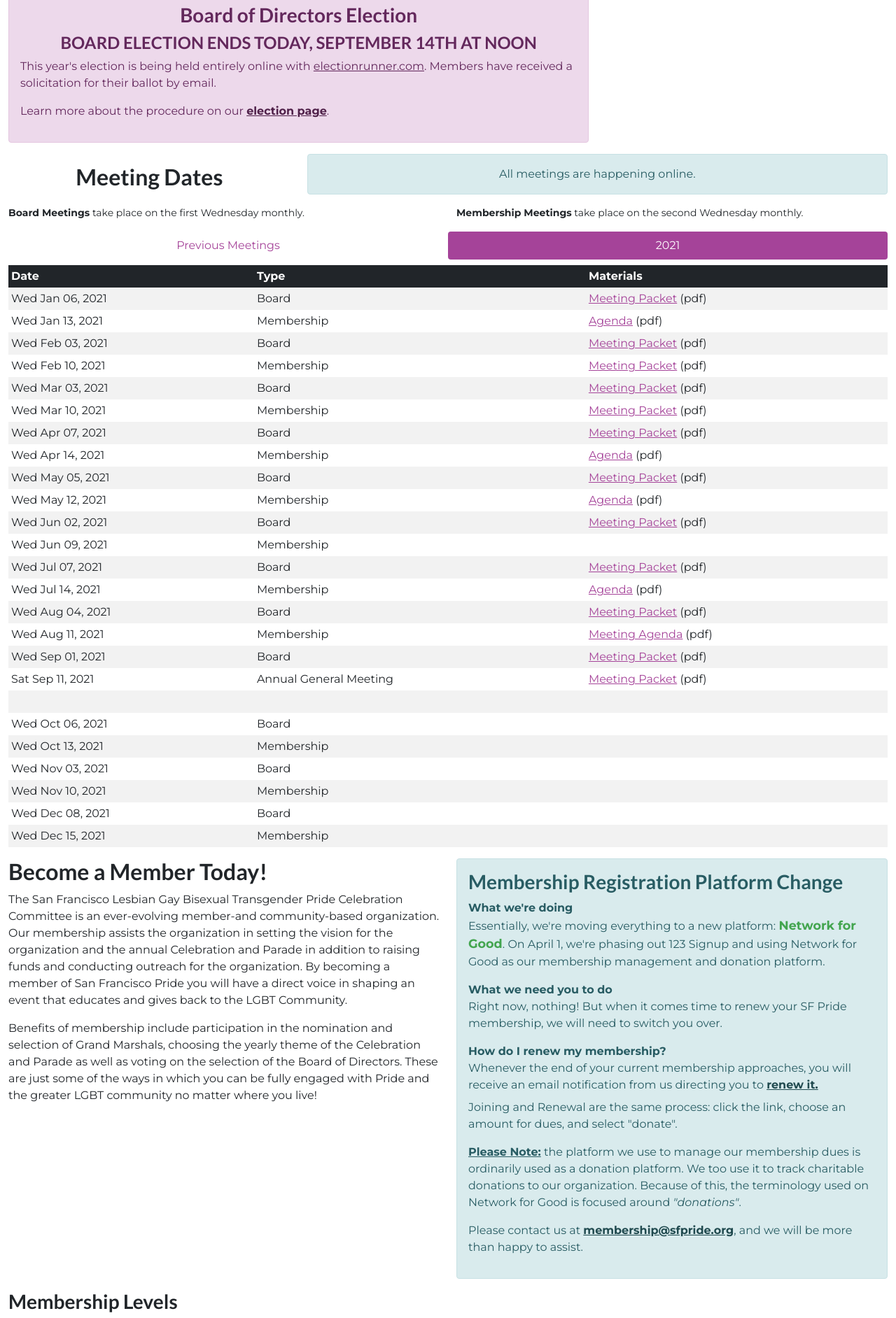
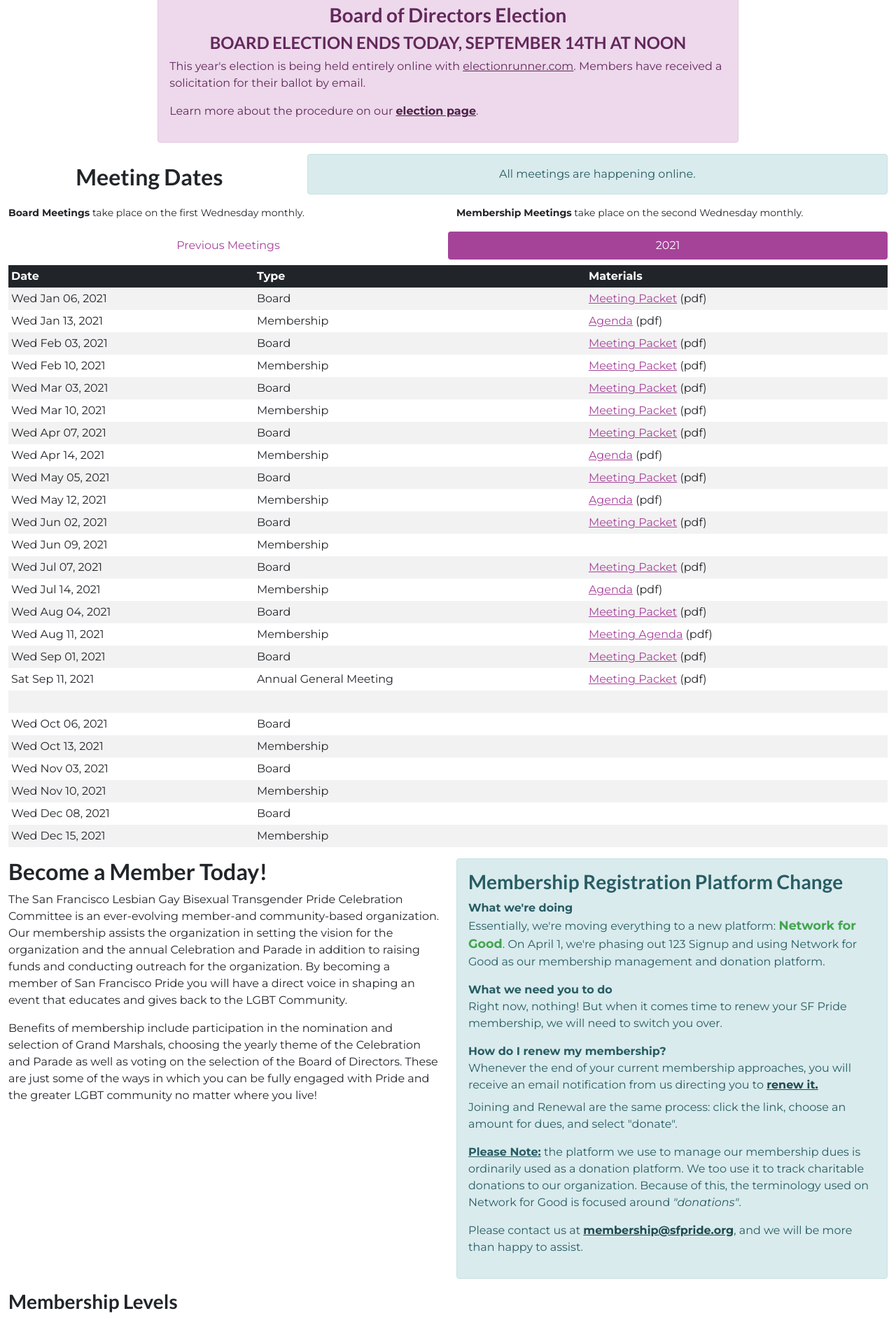
Before and after one commit to sfpride/members, a Jekyll site: the page built from index.html, in a window 1280 px wide. Shown: the part 234-2118 px from the top of the page at 70% size. Built offline with Jekyll 4.4.1, drawn with Linux system fonts in a browser that asks for light colours; some web fonts are replaced.

Commit message:
Update announcements.html

```diff
--- a/_includes/announcements.html
+++ b/_includes/announcements.html
@@ -1,7 +1,7 @@
 <section id="announcements">
     <div class="row align-items-center">
 
-        <div class="col col-12 col-lg-8">
+        <div class="col col-12 col-lg-8 mx-auto">
             <div class="alert alert-primary">
                 <h3 class="alert-heading text-center">Board of Directors Election</h3>
                 <h4 class="alert-heading text-center">BOARD ELECTION ENDS TODAY, SEPTEMBER 14TH AT NOON</h4>
```
